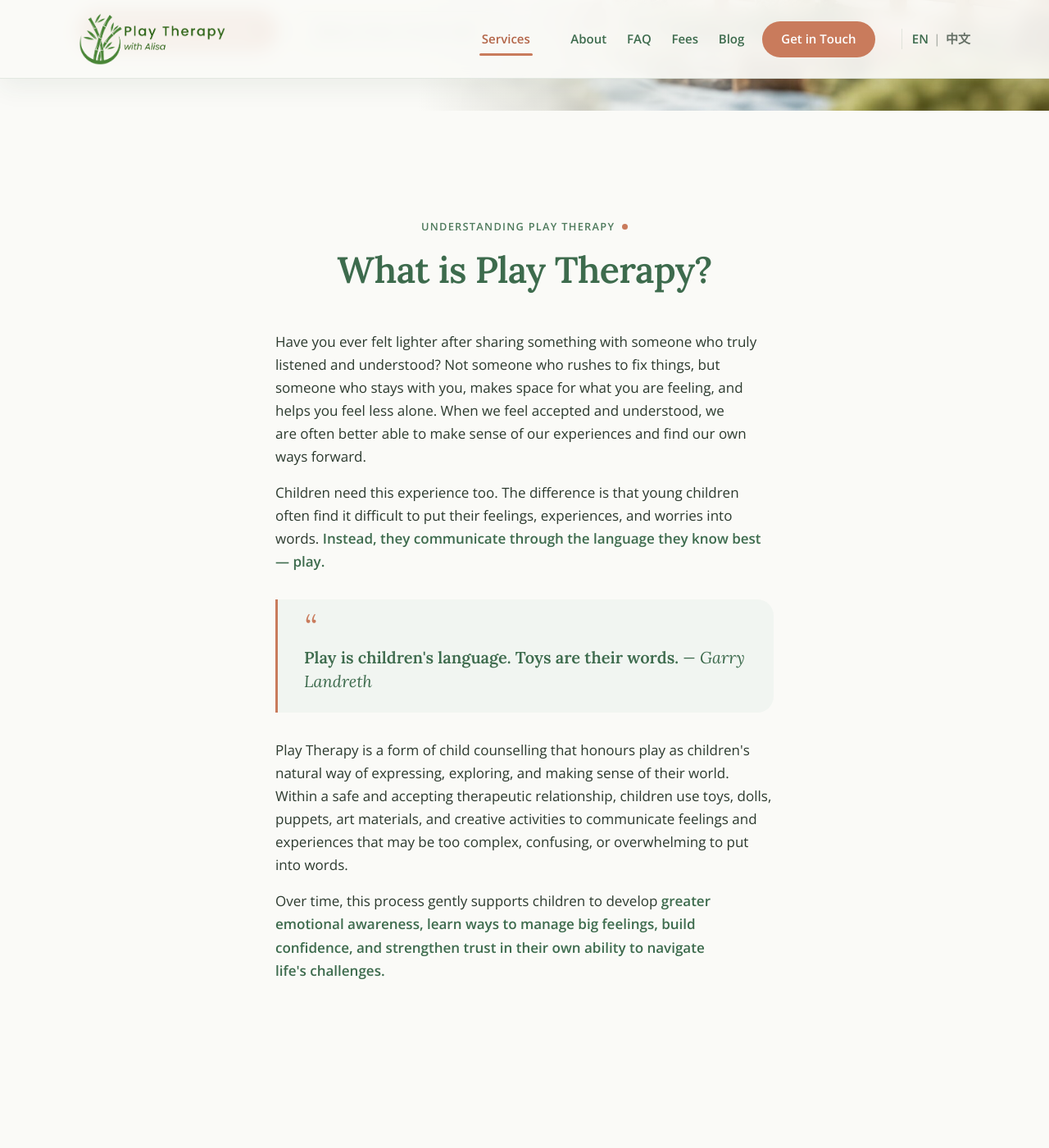
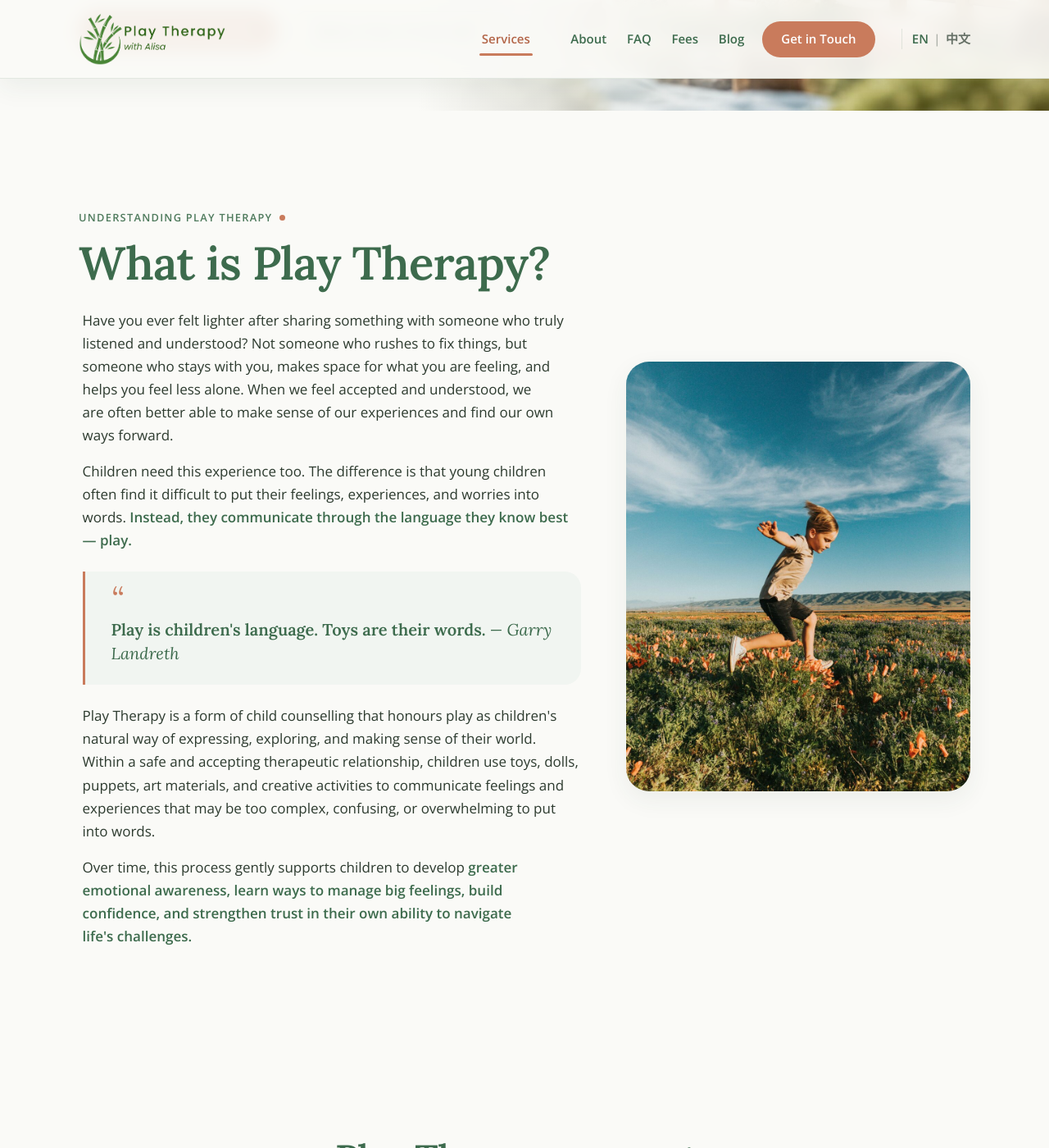
Before and after one commit to nguyentran0212/alisa-website, a Jekyll site: the page built from index.md, in a window 1280 px wide and 1400 px high, scrolled down 422 px. Shown: the whole window at 82% size. Built offline with Jekyll 4.4.1, drawn with Linux system fonts in a browser that asks for light colours.

Commit message:
Restructure 'What is Play Therapy' as 2-column layout + add photo
- Replace the centered .section-head + .prose markup in EN + ZH
  index.md with a .what-is-grid: text column (eyebrow + h2 +
  body) on the left, .what-is-art column on the right.

- Add CSS for .what-is-grid (1.25fr / 0.85fr columns,
  align-items: center), .what-is-text, and .what-is-art
  (4:5 aspect ratio, --radius-lg corners, sage-light
  placeholder, --shadow-soft). Mobile collapses to single
  column under 960px with the image capped at 26rem wide.

- New /assets/images/what-is-play-therapy.jpg (1000x1500,
  345 KB) — child running through a wildflower field by
  Nathan Dumlao via Unsplash. 2:3 source cropped to 4:5
  container via object-fit: cover.

- Update alt text from generic 'exploring feelings' to
  'A child joyfully running through a field of wildflowers'.

```diff
--- a/assets/css/style.css
+++ b/assets/css/style.css
@@ -884,6 +884,45 @@ section { position: relative; }
 }
 .about-art img { width: 100%; height: 100%; object-fit: cover; }
 
+/* What is Play Therapy — 2-column layout (text left, image right).
+   Text column slightly wider than the art so the heading has room
+   to breathe and the portrait stays a clear secondary element. */
+.what-is-grid {
+  display: grid;
+  grid-template-columns: minmax(0, 1.25fr) 0.85fr;
+  gap: clamp(2rem, 4vw, 3.5rem);
+  align-items: center;
+  max-width: var(--maxw);
+  margin-inline: auto;
+}
+.what-is-text { min-width: 0; }
+.what-is-text .eyebrow { margin-bottom: var(--s-3); }
+.what-is-text h2 {
+  font-size: var(--fs-h1);
+  margin-bottom: var(--s-6);
+  text-wrap: balance;
+}
+.what-is-text .prose p + p { margin-top: var(--s-4); }
+.what-is-text .prose blockquote {
+  margin: var(--s-6) 0;
+  /* Keep the Garry Landreth quote snug against the surrounding copy
+     rather than the section-wide margin it gets by default. */
+}
+.what-is-art {
+  position: relative;
+  aspect-ratio: 4 / 5;
+  border-radius: var(--radius-lg);
+  overflow: hidden;
+  background: var(--sage-light);
+  box-shadow: var(--shadow-soft);
+}
+.what-is-art img { width: 100%; height: 100%; object-fit: cover; }
+
+@media (max-width: 960px) {
+  .what-is-grid { grid-template-columns: 1fr; }
+  .what-is-art { max-width: 26rem; margin-inline: auto; }
+}
+
 .creds { margin-top: var(--s-8); }
 .creds-list {
   list-style: none;
--- a/index.md
+++ b/index.md
@@ -35,12 +35,17 @@ permalink: /
   <!-- ============ WHAT IS PLAY THERAPY (bright) ============ -->
   <section id="what-is-play-therapy">
     <div class="wrap">
-      <div class="section-head center">
-        <p class="eyebrow">{{ site.data.en.sections.what_is_play_therapy.eyebrow }}</p>
-        <h2>{{ site.data.en.sections.what_is_play_therapy.title }}</h2>
-      </div>
-      <div class="prose reveal">
-        {{ site.data.en.sections.what_is_play_therapy.body_html }}
+      <div class="what-is-grid">
+        <div class="what-is-text reveal">
+          <p class="eyebrow">{{ site.data.en.sections.what_is_play_therapy.eyebrow }}</p>
+          <h2>{{ site.data.en.sections.what_is_play_therapy.title }}</h2>
+          <div class="prose">
+            {{ site.data.en.sections.what_is_play_therapy.body_html }}
+          </div>
+        </div>
+        <div class="what-is-art reveal" style="--d: 0.08s">
+          <img src="{{ site.baseurl }}/assets/images/what-is-play-therapy.jpg" alt="A child joyfully running through a field of wildflowers">
+        </div>
       </div>
     </div>
   </section>
```
Also changed, not shown: zh/index.md (+11 -6 lines), assets/images/what-is-play-therapy.jpg (added).
